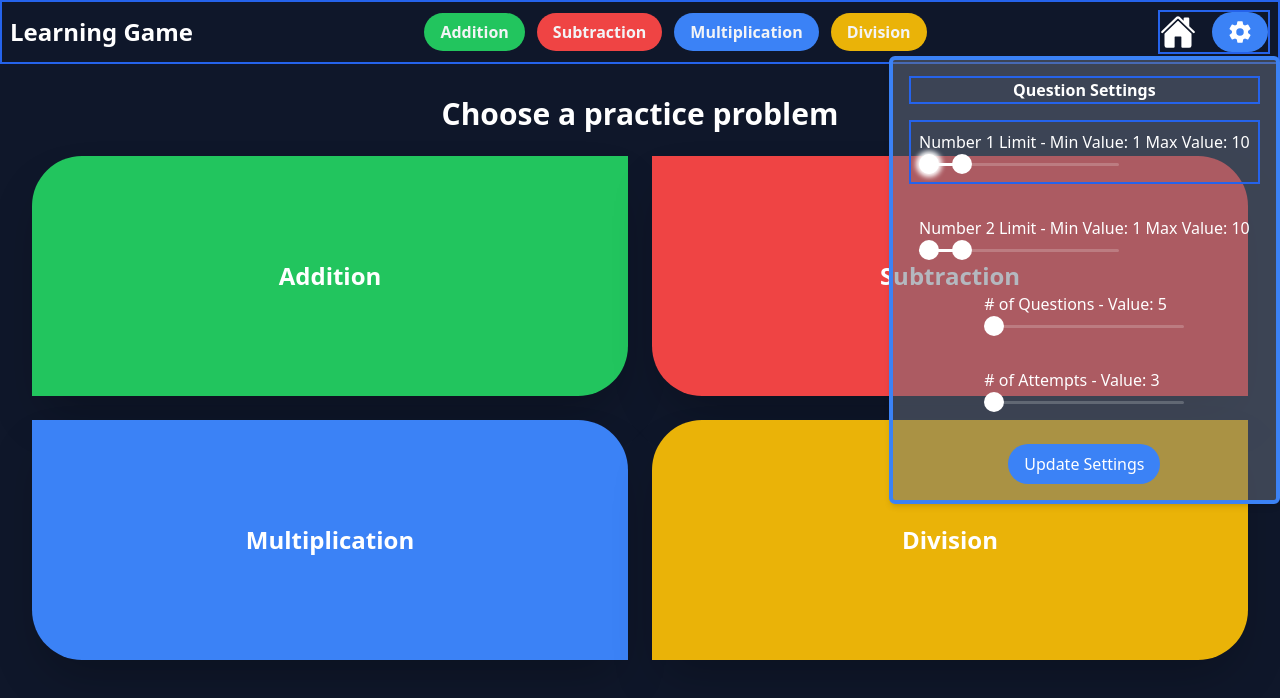
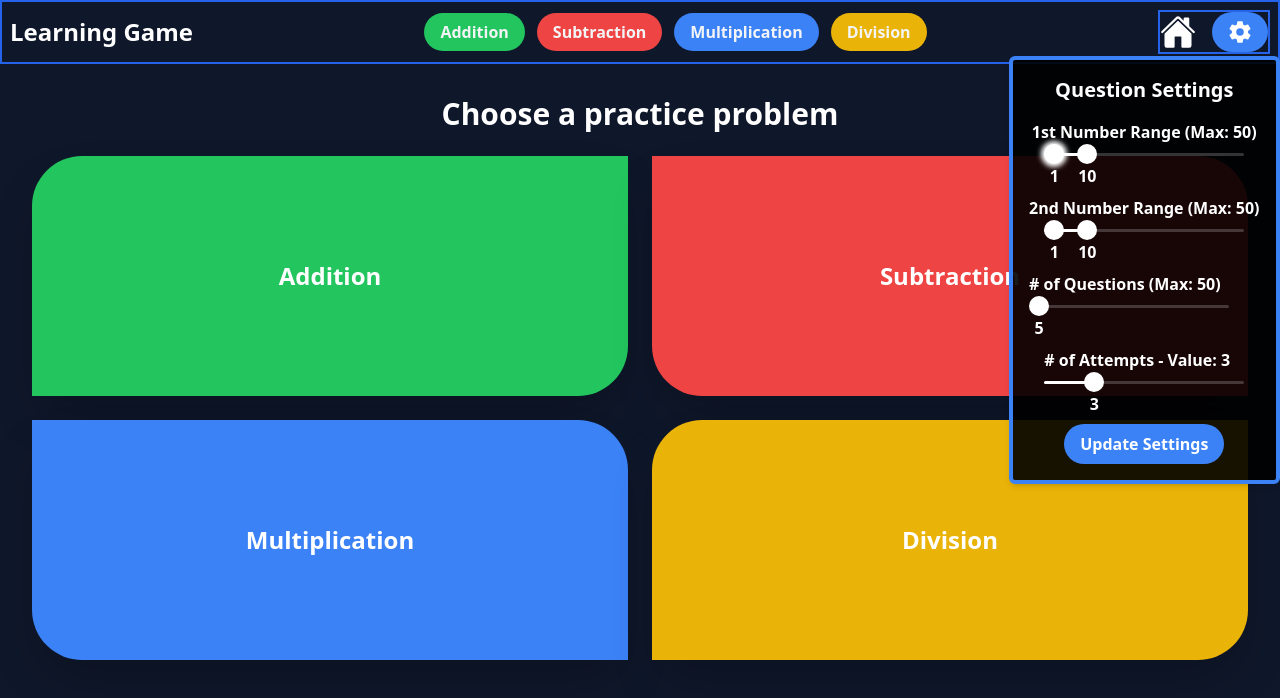
Before and after one commit to bartswierz/learning-game, a React (Vite) app: page / in a window 1280 px wide. Both pictures are taken after a click on the button 1240 px from the left and 32 px from the top of the page. Shown: the top 698 px of the page. Built offline with nearby package versions, Linux system fonts and the light colour scheme.

Commit message:
update variables in settings for readability; cleaned up settings popup component

```diff
--- a/src/components/ui/Settings.tsx
+++ b/src/components/ui/Settings.tsx
@@ -5,8 +5,8 @@ import * as Slider from "@radix-ui/react-slider";
 import "./shadcn/styles.css";
 import useSettingsStore from "@/store/store";
 import type { Settings } from "@/types/types";
-import { useEffect, useState } from "react";
-import debounce from "lodash.debounce";
+import { useState } from "react";
+import TooltipSlider from "./TooltipSlider";
 
 // Settings Component that allows the user to update the value settings(numberOne, numberTwo, # of questions, # of Attempts)
 const Settings = () => {
@@ -33,9 +33,9 @@ const Settings = () => {
       {/* CONTENT INSIDE POPUP */}
       <PopoverContent
         align="center"
-        className="bg-transparent/70x bg-black/25X bg-gray-500/50 border-blue-500 border-4 rounded-md w-full"
+        className="bg-transparent/70x bg-black/25X bg-black/90 border-blue-500 border-4 rounded-md w-full"
       >
-        <p className="text-white text-center b mb-4 font-bold">Question Settings</p>
+        <p className="text-white text-center mb-4 font-bold text-xl">Question Settings</p>
         <SettingsForm__ settings={settings} />
       </PopoverContent>
     </Popover>
@@ -44,15 +44,10 @@ const Settings = () => {
 
 export default Settings;
 
-// const { numOneRange, numTwoRange, numOfAttempts, numOfQuestions } = settings;
-// */
 interface SettingsFormProps {
   settings: Settings;
 }
-// TODO - updates are updating our store however we are then limited to what value our settings can have. We need to change it so max and minimum are static values of 1 and 100, and have our thumb values be the min and max values passed to them. This way our track stays at 1-100 or 1-50 but our thumbs will still reflect the custom values
-//TODO - add slider range for numberOne and numberTwo
-//TODO - on submit may allow gathering all 6 data values, we need to add a name or id to each slider to identify which one is which
-// Form contents for the Settings Component
+
 const SettingsForm__ = ({ settings }: SettingsFormProps) => {
   const { numOneRange, numTwoRange, numOfAttempts, numOfQuestions } = settings;
   const setSettings = useSettingsStore((state) => state.setSettings);
@@ -60,16 +55,8 @@ const SettingsForm__ = ({ settings }: SettingsFormProps) => {
   // Updates the settings state in our SettingsStore
   const handleSubmit = (e) => {
     e.preventDefault();
-    console.log("inside handleSubmit - e: ", e);
-
-    /* Form has 6 inputs input[0-6] - 6 being the button
-    0 - numberOne Min & 1 - numberOne MAX
-    2 - numberTwo Min & 3 - numberTwo MAX
-    4 - # of Questions
-    5 - # of Attempts
-    */
+    console.log("Updating settings...");
     const formData = new FormData(e.target); // Capture the form data
-    console.log("formData: ", formData);
 
     // Dual Thumb Slider - returns an array of string values - ex. ['1', '10']
     const numberOneValue = formData.getAll("numberOne[]");
@@ -81,14 +68,9 @@ const SettingsForm__ = ({ settings }: SettingsFormProps) => {
 
     const updatedNumberOneRange = { min: Number(numberOneValue[0]), max: Number(numberOneValue[1]) };
     const updatedNumberTwoRange = { min: Number(numberTwoValue[0]), max: Number(numberTwoValue[1]) };
-
     const updatedQuestionsValue = Number(questionsValue);
     const updatedAttemptsValue = Number(attemptsValue);
 
-    console.log("Number One Value: ", numberOneValue);
-    console.log("Number Two Value: ", numberTwoValue);
-    console.log("Questions Value: ", questionsValue);
-    console.log("Attempts Value: ", attemptsValue);
     // TODO - update the store with the new values here
     const newSettings: Settings = {
       numOneRange: updatedNumberOneRange,
@@ -97,35 +79,32 @@ const SettingsForm__ = ({ settings }: SettingsFormProps) => {
       numOfAttempts: updatedAttemptsValue,
     };
 
-    console.log("new settings: ", newSettings);
+    // Updates our SettingsStore with the new values
+    setSettings(newSettings);
 
-    // setSettings((prev) => ({ ...prev, numberOneRange: { min: 1, max: 100 } }));
-    setSettings(newSettings);
     // Close the Settings popup once the state is updated
+    // set it to true when user clicks the settings icon
+    // setIsOpen(false); //CLOSES THE SETTINGS POPUP
   };
 
   // the name prop IS being applied to our values, however we have an issue with the dual sliders, the formData only gathers the first vaue
   return (
-    <form onSubmit={handleSubmit} className="flex flex-col justify-center items-center gap-8 text-white">
-      <div className="b p-2">
-        <label htmlFor="numberOne">
-          Number 1 Limit - Min Value: {numTwoRange.min} Max Value: {numTwoRange.max}
-        </label>
-        <SettingDualSlider min={numOneRange.min} max={numOneRange.max} name="numberOne" />
+    <form onSubmit={handleSubmit} className="flex flex-col justify-center items-center gap-8 text-white font-bold">
+      <div className="flex flex-col items-center">
+        <label htmlFor="numberOne">1st Number Range (Max: 50)</label>
+        <SettingDualSlider minValue={numOneRange.min} maxValue={numOneRange.max} name="numberOne" minStepsBetween={1} />
       </div>
-      <div>
-        <label htmlFor="numberTwo">
-          Number 2 Limit - Min Value: {numTwoRange.min} Max Value: {numTwoRange.max}
-        </label>
-        <SettingDualSlider min={numTwoRange.min} max={numTwoRange.max} name="numberTwo" />
+      <div className="flex flex-col items-center">
+        <label htmlFor="numberTwo">2nd Number Range (Max: 50)</label>
+        <SettingDualSlider minValue={numTwoRange.min} maxValue={numTwoRange.max} name="numberTwo" minStepsBetween={1} />
       </div>
-      <div>
-        <label htmlFor="questions"># of Questions - Value: {numOfQuestions}</label>
-        <SettingSlider min={1} max={numOfQuestions} name="questions" />
+      <div className="w-full ">
+        <label htmlFor="questions"># of Questions (Max: 50)</label>
+        <SettingSlider value={numOfQuestions} name="questions" min={5} max={50} step={5} />
       </div>
       <div>
         <label htmlFor="attempts"># of Attempts - Value: {numOfAttempts}</label>
-        <SettingSlider min={1} max={numOfAttempts} name="attempts" />
+        <SettingSlider value={numOfAttempts} name="attempts" min={1} max={10} />
       </div>
       <button type="submit" className="bg-blue-500 hover:bg-blue-600 focus:bg-blue-700 px-4 py-2 rounded-full">
         Update Settings
@@ -134,87 +113,91 @@ const SettingsForm__ = ({ settings }: SettingsFormProps) => {
   );
 };
 
-interface SettingsSliderProps {
+interface SettingsDualSliderProps {
   min?: number;
   max?: number;
+  minStepsBetween?: number;
   step?: number;
   name: string;
+  minValue: number;
+  maxValue: number;
 }
 
-// TODO - in charge of Min and Max values - need to pass which type its for
-const SettingDualSlider = ({ min = 1, max = 100, name }: SettingsSliderProps) => {
-  // console.log("inside SettingsDualSlider");
-  const [value, setValue] = useState([min]); // [min, max
+const SettingDualSlider = ({
+  name,
+  minValue,
+  maxValue,
+  min = 1,
+  max = 50,
+  step = 1,
+  minStepsBetween = 1,
+}: SettingsDualSliderProps) => {
+  const [thumbValueMin, setThumbValueMin] = useState(minValue);
+  const [thumbValueMax, setThumbValueMax] = useState(maxValue);
 
-  // Prevents the slider from updating the state on every value change, 300ms is the delay until the user stops indicating their value choice
-  const debouncedSetValue = debounce((newValue) => {
-    console.log("inside debouncedSetValue - newValue: ", newValue);
-    // IF - Number One Slider - update min/max for numberOne - e[0] = min value, e[1] = max value
-    // IF - Number Two Slider - update min/max for numberTwo - e[0] = min value, e[1] = max value
-    setValue(newValue);
-  }, 300);
-
-  // Value is an array of numbers, we can use first index using OnValueChange
-  const handleValueChange = (e) => {
-    // e[0] = min value, e[1] = max value
-    // console.log("dual value change e: ", e[0], e[1]);
-    // console.log("dual value change e: ", e);
-    // Pass the value to our debounce function
-    debouncedSetValue(e);
+  const handleValueChange = (thumbArray: number[]) => {
+    // thumbArray = [min, max]
+    setThumbValueMin(thumbArray[0]);
+    setThumbValueMax(thumbArray[1]);
   };
 
   return (
     <Slider.Root
       className="SliderRoot"
-      defaultValue={[min, max]}
+      defaultValue={[thumbValueMin, thumbValueMax]}
       min={min}
-      max={50}
-      step={1}
-      minStepsBetweenThumbs={1}
+      max={max}
+      step={step}
+      minStepsBetweenThumbs={minStepsBetween}
       onValueChange={handleValueChange}
       name={name}
     >
       <Slider.Track className="SliderTrack">
         <Slider.Range className="SliderRange" />
       </Slider.Track>
-      <Slider.Thumb className="SliderThumb" aria-label="Volume" />
+      <Slider.Thumb className="SliderThumb" aria-label="Volume">
+        <TooltipSlider value={thumbValueMin} />
+      </Slider.Thumb>
+      <Slider.Thumb className="SliderThumb" aria-label="Volume">
+        <TooltipSlider value={thumbValueMax} />
+      </Slider.Thumb>
       <Slider.Thumb className="SliderThumb" aria-label="Volume" />
     </Slider.Root>
   );
 };
 
-const SettingSlider = ({ min = 1, max = 50, step = 1, name }: SettingsSliderProps) => {
-  // TODO - replace this with the value from the store
-  const [value, setValue] = useState([min]); // [min, max
-  // console.log("inside SettingsSlider");
+interface SettingsSliderProps {
+  name: string;
+  value: number; //Current value in our Settings Store
+  min?: number;
+  max?: number;
+  step?: number;
+}
 
-  // Prevents the slider from updating the state on every value change, 300ms is the delay until the user stops indicating their value choice
-  const debouncedSetValue = debounce((newValue) => {
-    console.log("inside debouncedSetValue - newValue: ", newValue);
-    setValue(newValue);
-  }, 300);
+const SettingSlider = ({ name, value, min = 1, max = 50, step = 1 }: SettingsSliderProps) => {
+  const [thumbValue, setThumbValue] = useState(value); // [min, max
 
   // Value is an array of numbers, we can use first index using OnValueChange
-  const handleValueChange = (e) => {
-    // Pass the value to our debounce function
-    debouncedSetValue(e[0]);
+  const handleValueChange = (thumbArray: number[]) => {
+    setThumbValue(thumbArray[0]);
   };
 
   return (
     <Slider.Root
       className="SliderRoot"
-      defaultValue={[min]}
+      defaultValue={[thumbValue]}
       min={min}
       max={max}
       step={step}
-      minStepsBetweenThumbs={1}
       onValueChange={handleValueChange}
       name={name}
     >
       <Slider.Track className="SliderTrack">
         <Slider.Range className="SliderRange" />
       </Slider.Track>
-      <Slider.Thumb className="SliderThumb" aria-label="Volume" />
+      <Slider.Thumb className="SliderThumb" aria-label="Volume">
+        <TooltipSlider value={thumbValue} />
+      </Slider.Thumb>
     </Slider.Root>
   );
 };
--- /dev/null
+++ b/src/components/ui/TooltipSlider.tsx
@@ -0,0 +1,18 @@
+import { Tooltip, TooltipProvider } from "@/components/ui/shadcn/tooltip";
+
+interface TooltipSliderProps {
+  value: number | string;
+}
+
+// Display useful text for the user on hover
+const TooltipSlider = ({ value }: TooltipSliderProps) => {
+  return (
+    <TooltipProvider delayDuration={0}>
+      <Tooltip>
+        <p className="text-center pt-5">{value}</p>
+      </Tooltip>
+    </TooltipProvider>
+  );
+};
+
+export default TooltipSlider;
```
